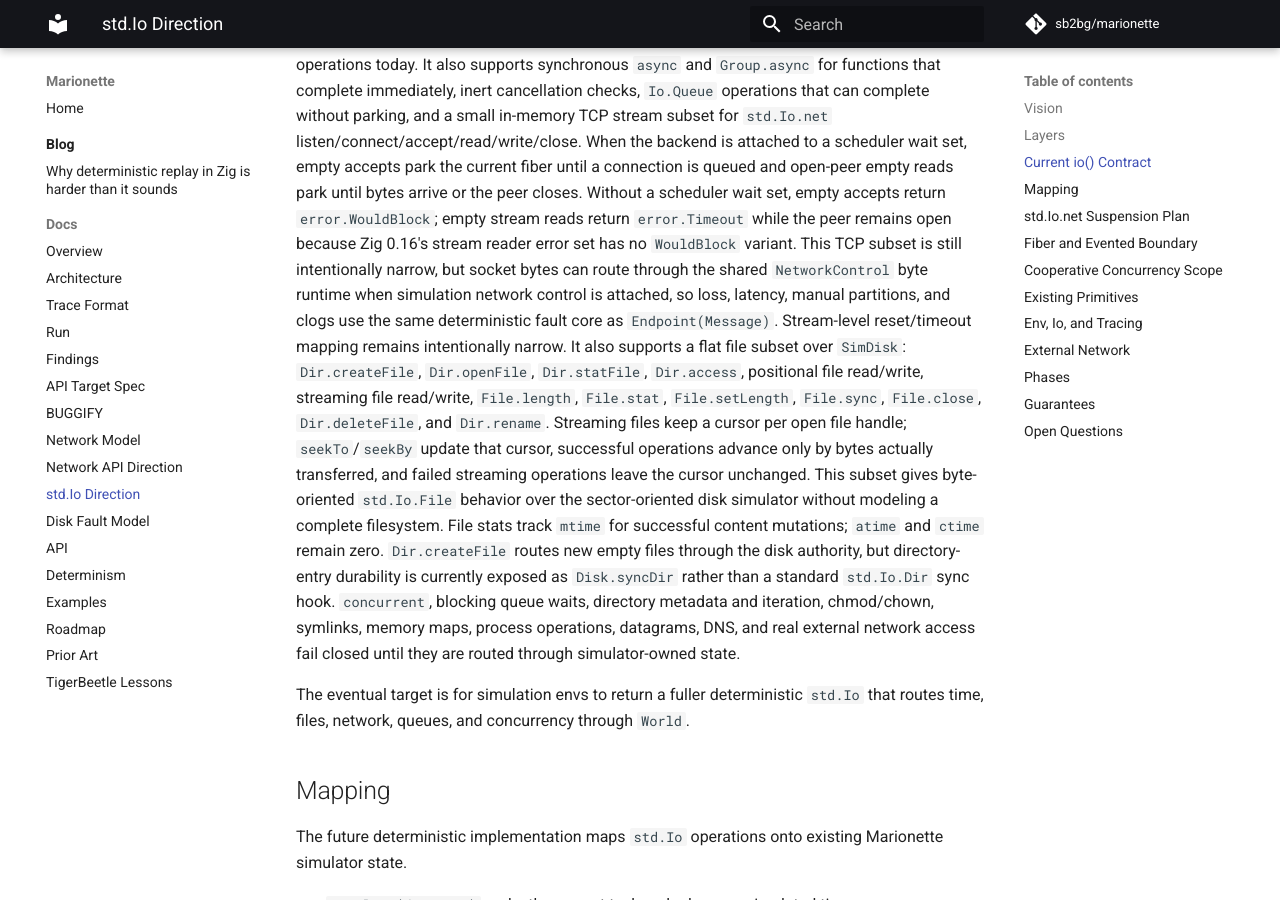
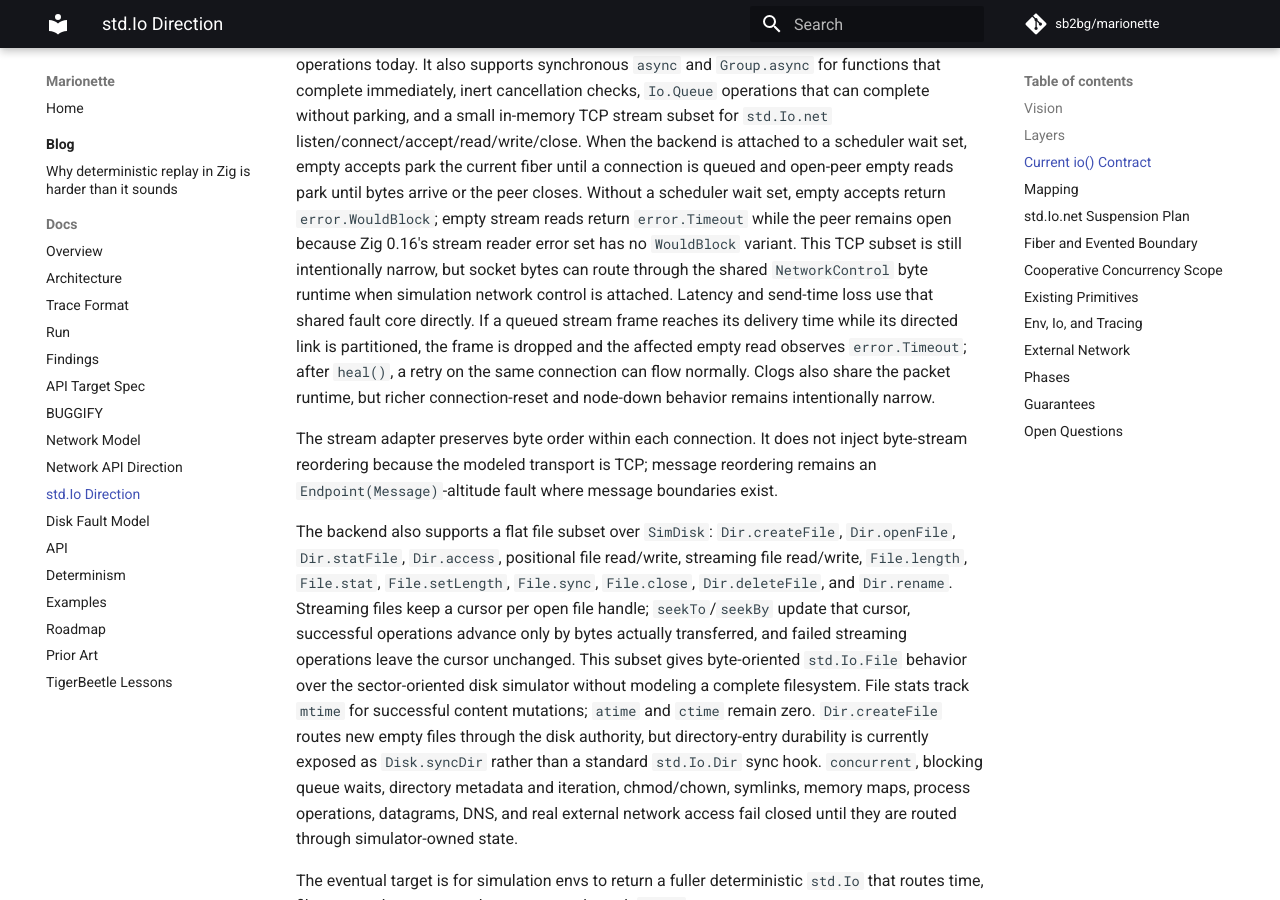
Before and after one commit to sb2bg/marionette, an MkDocs documentation site: the page built from docs/std-io-direction.md, in a window 1280 px wide and 900 px high, scrolled down 1283 px. Built offline with MkDocs 1.6.1 and Material for MkDocs 9.7.7, drawn with Linux system fonts in a browser that asks for light colours; comment, search, counter and statistics services are not loaded; some of the changed text lies outside the part shown.

Commit message:
Document std Io net partition semantics

```diff
--- a/docs/std-io-direction.md
+++ b/docs/std-io-direction.md
@@ -62,10 +62,19 @@ return `error.WouldBlock`; empty stream reads return `error.Timeout` while the
 peer remains open because Zig 0.16's stream reader error set has no
 `WouldBlock` variant. This TCP subset is still intentionally narrow, but socket
 bytes can route through the shared `NetworkControl` byte runtime when
-simulation network control is attached, so loss, latency, manual partitions,
-and clogs use the same deterministic fault core as `Endpoint(Message)`.
-Stream-level reset/timeout mapping remains intentionally narrow. It also supports a
-flat file subset over
+simulation network control is attached. Latency and send-time loss use that
+shared fault core directly. If a queued stream frame reaches its delivery time
+while its directed link is partitioned, the frame is dropped and the affected
+empty read observes `error.Timeout`; after `heal()`, a retry on the same
+connection can flow normally. Clogs also share the packet runtime, but richer
+connection-reset and node-down behavior remains intentionally narrow.
+
+The stream adapter preserves byte order within each connection. It does not
+inject byte-stream reordering because the modeled transport is TCP; message
+reordering remains an `Endpoint(Message)`-altitude fault where message
+boundaries exist.
+
+The backend also supports a flat file subset over
 `SimDisk`: `Dir.createFile`, `Dir.openFile`, `Dir.statFile`,
 `Dir.access`, positional file read/write, streaming file read/write,
 `File.length`, `File.stat`, `File.setLength`, `File.sync`, `File.close`,
@@ -131,8 +140,16 @@ socket handle, delivered through the existing loss/latency/link/clog machinery,
 and demultiplexed back into socket inboxes. Delayed stream bytes wake readers
 through the scheduler's timed wait path. Send-time dropped stream bytes wake the
 peer and surface as `error.Timeout` on the next empty read. Delivery-time
-link/partition drops, reordering, richer reset behavior, external host
-networking, DNS, datagrams, and production transport remain future work.
+link/partition drops preserve enough frame metadata to wake the affected
+connection with `error.Timeout`; healing permits deterministic retries on the
+same stream. Destination-down delivery maps to `error.NetworkDown`; richer
+connection-reset behavior, external host networking, DNS, datagrams, and
+production transport remain future work.
+
+TCP stream bytes remain ordered within a connection. Marionette does not inject
+intra-stream reorder because that would violate the transport contract;
+reordering belongs on `Endpoint(Message)`, where independently delivered
+messages can legitimately arrive in a different order.
 
 `Endpoint(Message)` and `std.Io.net` must stay as sibling surfaces over
 simulator-owned network state. Do not implement `std.Io.net` on top of
@@ -305,6 +322,10 @@ Phase 1 is experimental deterministic `std.Io`:
 - done: route the narrow `std.Io.net` stream byte path through the shared
   network loss/latency delivery core when simulation network control is
   attached;
+- done: map delivery-time manual partition drops to `error.Timeout`, preserve
+  the connection across `heal()`, and verify deterministic retry;
+- decided: preserve TCP byte order within each stream; message reordering stays
+  on `Endpoint(Message)` rather than becoming an unphysical socket fault;
 - route sleep, queue, file, and network I/O through `World`;
 - expand simulation `Env.io()` from the Phase 0 backend into a suspending
   deterministic `std.Io`;
```
Also changed, not shown: README.md (+2 -1 lines), docs/network-api.md (+5 -2 lines), docs/roadmap.md (+9 -6 lines), docs/trace-format.md (+3 -0 lines).
